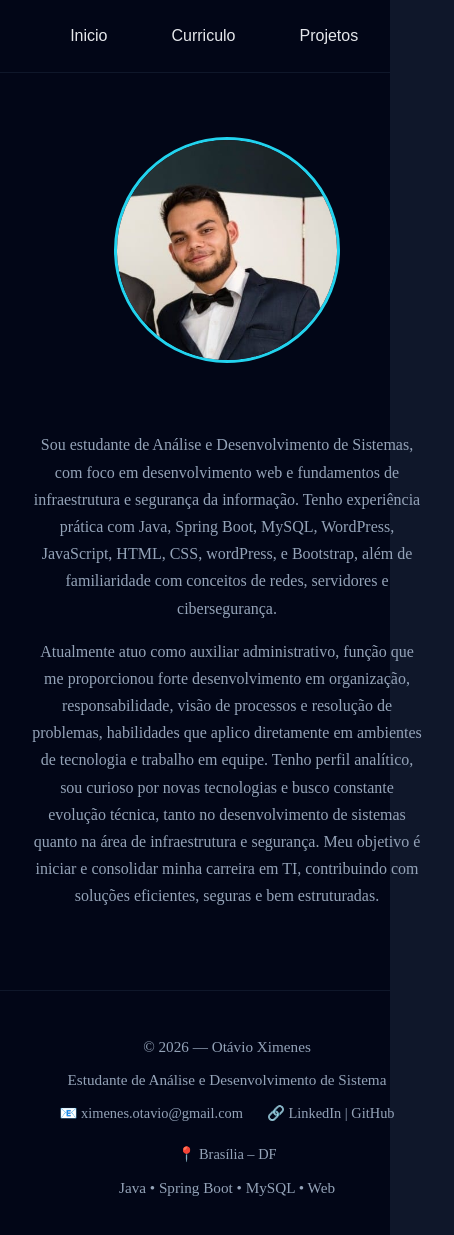
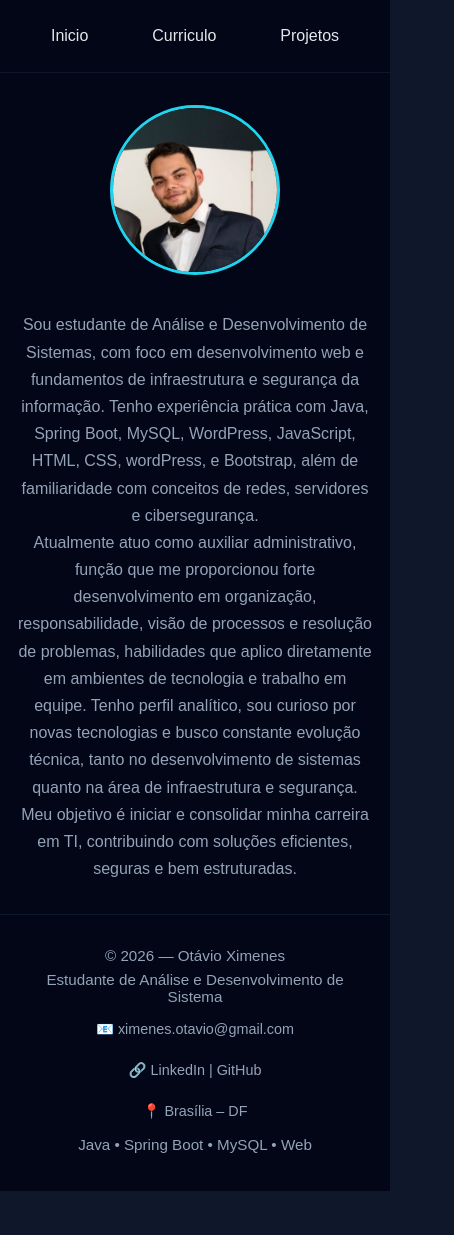
Before and after one commit to sxOtavio/curriculum, a React (Vite) app: page / in a window 390 px wide. Shown: the whole page, 454 px wide, since content can reach past the window. After the commit the page ends 1191 px from the top, so only its background shows below. Built offline with nearby package versions, Linux system fonts and the light colour scheme.

Commit message:
Move resume to public and update UI styles

```diff
--- a/src/App.css
+++ b/src/App.css
@@ -1,19 +1,37 @@
-/* VARIÁVEIS DE COR — TEMA CIANO */
+/* ================= RESET GLOBAL ================= */
+* {
+  margin: 0;
+  padding: 0;
+  box-sizing: border-box;
+}
+
+/* CENTRALIZA A PÁGINA INTEIRA */
+body {
+  background: #020617;
+  font-family: Arial, Helvetica, sans-serif;
+
+  display: flex;
+  justify-content: center;
+}
+
+/* ================= VARIÁVEIS DE COR — TEMA CIANO ================= */
 :root {
   --bg: #020617;
-  --bg-light: #020617;
   --primary: #22d3ee;
   --text: #e5e7eb;
   --text-muted: #94a3b8;
 }
 
-/* CONTAINER PRINCIPAL */
+/* ================= CONTAINER PRINCIPAL ================= */
 .container {
   width: 100%;
-  max-width: 1400px;
+  max-width: 1100px; /* ↓ melhor para responsividade */
   min-height: 100vh;
+
   display: flex;
   flex-direction: column;
+  align-items: center;
+
   background-color: var(--bg);
   color: var(--text);
 }
@@ -23,7 +41,8 @@
   width: 100%;
   display: flex;
   justify-content: center;
-  gap: 2rem;
+  flex-wrap: wrap; /* ✅ evita quebrar no mobile */
+  gap: 1.5rem;
   padding: 1.2rem;
   border-bottom: 1px solid #0f172a;
 }
@@ -35,30 +54,31 @@
   font-size: 1rem;
   cursor: pointer;
   padding: 0.5rem 1rem;
-  transition: color 0.3s, transform 0.2s;
+  transition: 0.3s;
 }
 
 .navBar button:hover {
   color: var(--primary);
   transform: translateY(-2px);
 }
+
 .navBar a {
   text-decoration: none;
   color: var(--primary);
-  transform: translateY(-2px);
 }
 
 /* ================= PROFILE ================= */
 .profile {
   flex: 1;
-  max-width: 1100px;
   width: 100%;
-  margin: 0 auto;
+  max-width: 900px;
+
   display: flex;
   align-items: center;
   justify-content: center;
   gap: 3rem;
-  padding: 4rem 2rem;
+
+  padding: 3rem 1.5rem;
 }
 
 .imgProfile {
@@ -96,30 +116,59 @@
 .footer div {
   display: flex;
   justify-content: center;
+  flex-wrap: wrap;
   gap: 1.5rem;
   margin: 1rem 0;
-  flex-wrap: wrap;
 }
 
 .footer a {
   color: var(--text-muted);
   text-decoration: none;
   font-size: 0.9rem;
-  transition: color 0.3s;
+  transition: 0.3s;
 }
 
 .footer a:hover {
   color: var(--primary);
 }
 
-/* ================= RESPONSIVO ================= */
+/* ================= RESPONSIVO TABLET ================= */
 @media (max-width: 768px) {
+
   .profile {
     flex-direction: column;
     text-align: center;
+    gap: 2rem;
+  }
+
+  .imgProfile {
+    width: 170px;
+    height: 170px;
   }
 
   .profile h3 {
     max-width: 100%;
   }
 }
+
+/* ================= RESPONSIVO CELULAR ================= */
+@media (max-width: 480px) {
+
+  .navBar {
+    gap: 0.5rem;
+  }
+
+  .navBar button {
+    font-size: 0.9rem;
+    padding: 0.4rem 0.6rem;
+  }
+
+  .profile {
+    padding: 2rem 1rem;
+  }
+
+  .footer div {
+    flex-direction: column;
+    gap: 0.6rem;
+  }
+}
--- a/src/components/Curriculum.jsx
+++ b/src/components/Curriculum.jsx
@@ -1,4 +1,4 @@
-import DownloadButton from "./DownloadButton";
+
 function Curriculum() {
 
     return (
--- a/src/components/DownloadButton.jsx
+++ b/src/components/DownloadButton.jsx
@@ -1,6 +1,6 @@
 function DownloadButton() {
 
-  const arquivoUrl = '../Files/curriculo.pdf';
+  const arquivoUrl = '/curriculo.pdf';
 
   return (
     <a href={arquivoUrl} download="curriculo.pdf">
```
Also changed, not shown: 1 other file (tests, documents, lock files or other folders).
